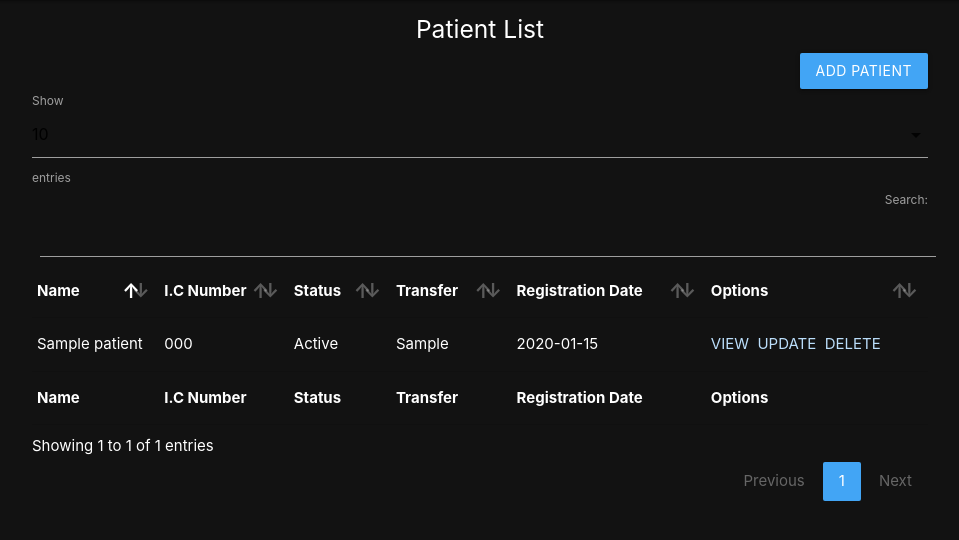
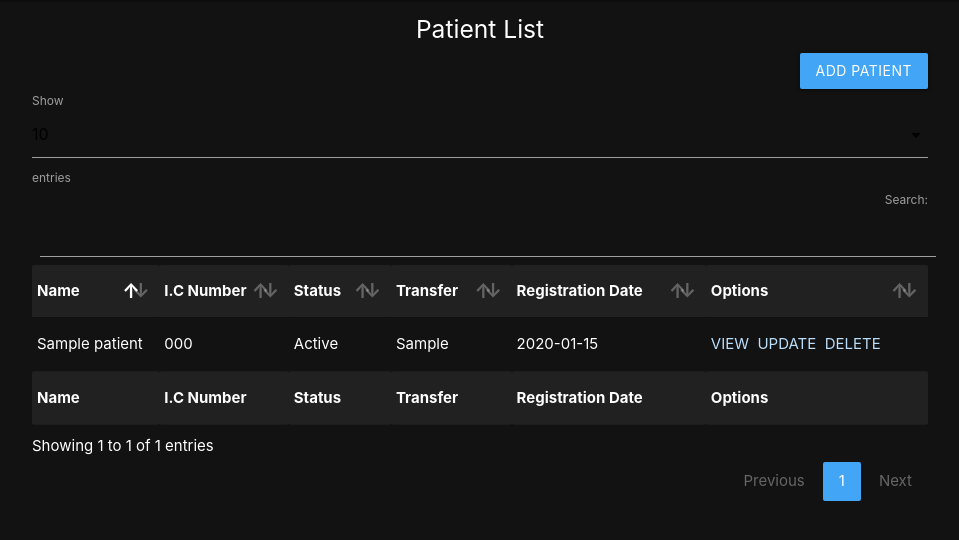
Before and after one commit to feinz/localpatient, a Django app: page /catalog/patient_list/ in a window 1280 px wide. Shown: the part 64-604 px from the top of the page, without its empty margins (160-1119 px from the left). Run offline with Django 3.2, Linux system fonts and the light colour scheme; a user stored in the database is signed in; tables that the repository leaves empty hold one stand-in row (values such as "Sample post").

Commit message:
some housekeeping

```diff
--- a/catalog/templates/catalog/patient_list.html
+++ b/catalog/templates/catalog/patient_list.html
@@ -5,7 +5,7 @@
 {% if patient_list %}
 <table id="patientlist" class="highlight" style="width:100%">
 <thead>
-  <tr>
+  <tr style="background-color: #212121;">
     <th>Name</th>
     <th>I.C Number</th>
     <th>Status</th>
@@ -34,7 +34,7 @@
   {% endfor %}
 </tbody>
 <tfoot>
-  <tr>
+  <tr  style="background-color: #212121;">
     <th>Name</th>
     <th>I.C Number</th>
     <th>Status</th>
```
